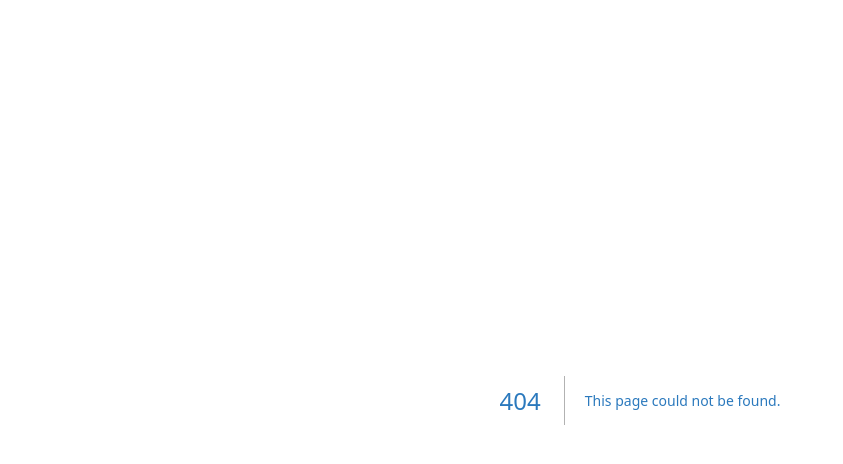
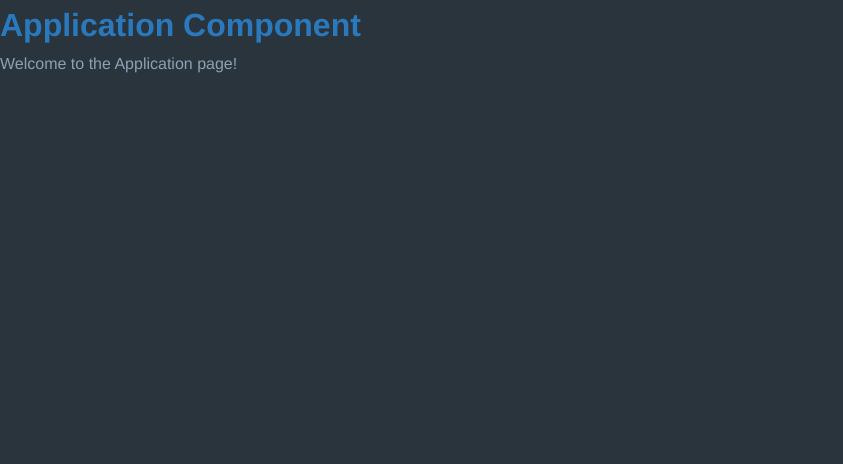
Before and after one commit to jamesql/AIChatRoom, a Next.js app in the folder React/: page /application in a window 1280 px wide. Before the commit this address had no page. Shown: the top 464 px of the page, without its empty margins (0-843 px from the left). Built offline with nearby package versions, Linux system fonts and the light colour scheme.

Commit message:
[react] add application.tsx

```diff
--- /dev/null
+++ b/React/pages/application.tsx
@@ -0,0 +1,12 @@
+import React from 'react';
+
+const Application: React.FC = () => {
+    return (
+        <div>
+            <h1>Application Component</h1>
+            <p>Welcome to the Application page!</p>
+        </div>
+    );
+};
+
+export default Application;
```
